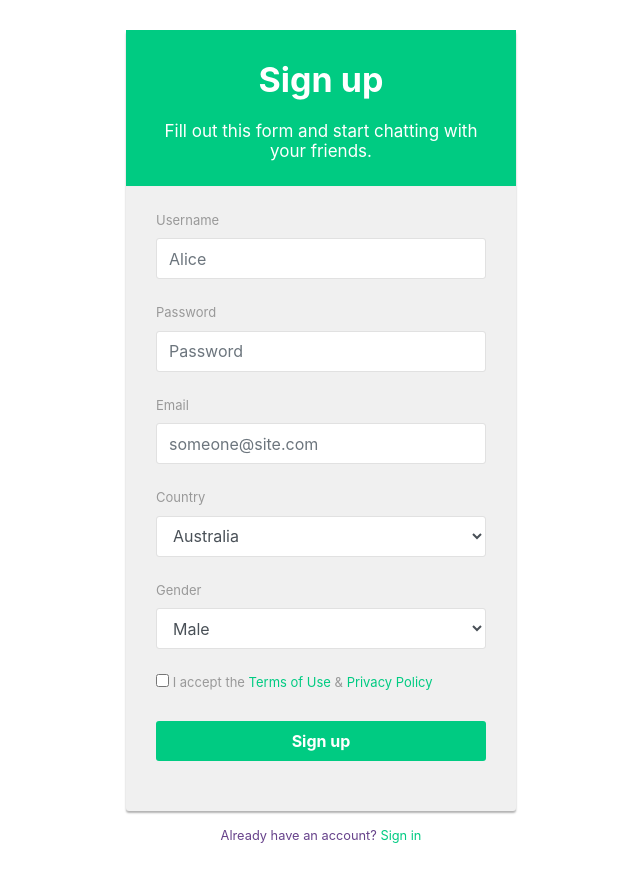
After one commit to AriannaUrc/chatapp, a PHP site: page /signup.php in a window 1280 px wide. The commit adds this page. Shown: the whole page, without its empty margins (319-959 px from the left). Run offline with PHP 8.4, Linux system fonts and the light colour scheme.

Commit message:
signup front end

```diff
--- /dev/null
+++ b/css/signup.css
@@ -0,0 +1,88 @@
+body{
+    color: #999;
+}
+
+.form-control{
+    min-height: 41px;
+    box-shadow: none;
+    border-color: #e1e1e1;
+}
+
+.form-control:focus{
+    border-color: #00cb82;
+}
+
+.form-control, .btn{
+    border-radius: 3px;
+}
+
+.form-header{
+    margin: -30px -30px 20px;
+    padding: 30px 30px 10px;
+    text-align: center;
+    background: #00cb82;
+    border-bottom: 1px solid #eee;
+    color: #fff;
+}
+
+.form-header h2{
+    font-size: 34px;
+    font-weight: bold;
+    margin: 0 0 10px;
+}
+
+.form-header p{
+    margin: 20px 0 15px;
+    font-size: 17px;
+    line-height: normal;
+}
+
+.signup-form{
+    width: 390px;
+    margin: 0 auto;
+    padding: 30px 0;
+}
+
+.signup-form form{
+    color: #999;
+    border-radius: 3px;
+    margin-bottom: 15px;
+    background: #f0f0f0;
+    box-shadow: 0px 2px 2px rgba(0, 0, 0, 0.3);
+    padding: 30px;
+}
+
+.signup-form .form-group{
+    margin-bottom: 20px;
+}
+
+.signup-form label{
+    font-weight: normal;
+    font-size: 13px;
+}
+
+.signup-form input[type="checkbox"]{
+    margin-top: 2px;
+}
+
+.signup-form .btn{
+    font-size: 16px;
+    font-weight: bold;
+    background: #00cb82;
+    border: none;
+    min-width: 200px;
+}
+
+.signup-form .btn:hover, .signup-form .btn:focus{
+    background: #00b073 !important;
+    outline: none;
+}
+
+.signup-form a{
+    color: #00cb82;
+}
+
+
+.signup-form a:hover{
+    text-decoration: underline;
+}
--- a/signin.php
+++ b/signin.php
@@ -37,7 +37,7 @@
             <div class="small">Forgot password? <a href="forgot_pass.php">Click here</a></div>
 
             <div class="form-group">
-                <button type="submit" class="btn btn-primary btn-block btn-lg">Sign in</button>
+                <button type="submit" class="btn btn-primary btn-block btn-lg" name="sign_in">Sign in</button>
             </div>
             <!-- <?php //include("signin_user.php")?> -->
         </form>
--- /dev/null
+++ b/signup.php
@@ -0,0 +1,88 @@
+<!doctype html>
+<html lang="en">
+  <head>
+    <title>Create new account</title>
+    <!-- Required meta tags -->
+    <meta charset="utf-8">
+    <meta name="viewport" content="width=device-width, initial-scale=1, shrink-to-fit=no">
+    <!-- <link href="https://fonts.googleapis.com/css?family=Roboto|Courgette|Pacifico:400,700" rel="stylesheet"> CANT FIND-->
+    <!-- Bootstrap CSS -->
+    <link rel="stylesheet" href="https://stackpath.bootstrapcdn.com/bootstrap/4.3.1/css/bootstrap.min.css" integrity="sha384-ggOyR0iXCbMQv3Xipma34MD+dH/1fQ784/j6cY/iJTQUOhcWr7x9JvoRxT2MZw1T" crossorigin="anonymous">
+  </head>
+  <body>
+
+    <!-- Optional JavaScript -->
+    <!-- jQuery first, then Popper.js, then Bootstrap JS -->
+    <script src="https://code.jquery.com/jquery-3.3.1.slim.min.js" integrity="sha384-q8i/X+965DzO0rT7abK41JStQIAqVgRVzpbzo5smXKp4YfRvH+8abtTE1Pi6jizo" crossorigin="anonymous"></script>
+    <script src="https://cdnjs.cloudflare.com/ajax/libs/popper.js/1.14.7/umd/popper.min.js" integrity="sha384-UO2eT0CpHqdSJQ6hJty5KVphtPhzWj9WO1clHTMGa3JDZwrnQq4sF86dIHNDz0W1" crossorigin="anonymous"></script>
+    <script src="https://stackpath.bootstrapcdn.com/bootstrap/4.3.1/js/bootstrap.min.js" integrity="sha384-JjSmVgyd0p3pXB1rRibZUAYoIIy6OrQ6VrjIEaFf/nJGzIxFDsf4x0xIM+B07jRM" crossorigin="anonymous"></script>
+    <link rel="stylesheet" type="text/css" href="css/signup.css">
+
+    <div class="signup-form">
+        <form action="" method="post">
+            <div class="form-header">
+                <h2>Sign up</h2>
+                <p>Fill out this form and start chatting with your friends.</p>
+            </div>
+            <div class="form-group">
+                <label for="user_name">Username</label>
+                <input type="text" class="form-control" name="user_name" placeholder="Alice" autocomplete="off" Required>
+            </div>
+
+            <div class="form-group">
+                <label for="user_pass">Password</label>
+                <input type="password" class="form-control" name="user_pass" placeholder="Password" autocomplete="off" Required>
+            </div>
+
+
+            <div class="form-group">
+                <label for="user_email">Email</label>
+                <input type="email" class="form-control" name="user_email" placeholder="someone@site.com" autocomplete="off" Required>
+            </div>
+
+            <div class="form-group">
+                <label for="user_country">Country</label>
+                <select class="form-control" name="user_country" id="" Required>
+                    <option disabled="">Select your country</option>
+                    <option value="au">Australia</option>
+                    <option value="br">Brazil</option>
+                    <option value="ca">Canada</option>
+                    <option value="cn">China</option>
+                    <option value="de">Germany</option>
+                    <option value="fr">France</option>
+                    <option value="gb">United Kingdom</option>
+                    <option value="in">India</option>
+                    <option value="it">Italy</option>
+                    <option value="jp">Japan</option>
+                    <option value="mx">Mexico</option>
+                    <option value="za">South Africa</option>
+                    <option value="us">United States</option>
+                </select>
+            </div>
+
+            <div class="form-group">
+                <label for="user_gender">Gender</label>
+                <select class="form-control" name="user_gender" id="" Required>
+                    <option disabled="">Select your gender</option>
+                    <option value="f">Male</option>
+                    <option value="m">Female</option>
+                    <option value="o">Other</option>
+                    <option value="n">Rather not disclose</option>
+                </select>
+            </div>
+
+            <div class="form-group">
+                <label class="checkbox-inline" for="policy">
+                <input type="checkbox" name="policy" Required> I accept the <a href="#">Terms of Use</a> &amp; <a href="#">Privacy Policy</a></label>
+            </div>
+
+            <div class="form-group">
+                <button type="submit" class="btn btn-primary btn-block btn-lg" name="sign_up">Sign up</button>
+            </div>
+            <!-- <?php //include("signup_user.php")?> -->
+        </form>
+
+        <div class="text-center small" style="color: #67428B;"> Already have an account? <a href="signin.php">Sign in</a></div>
+    </div>
+   </body>
+</html>
```
